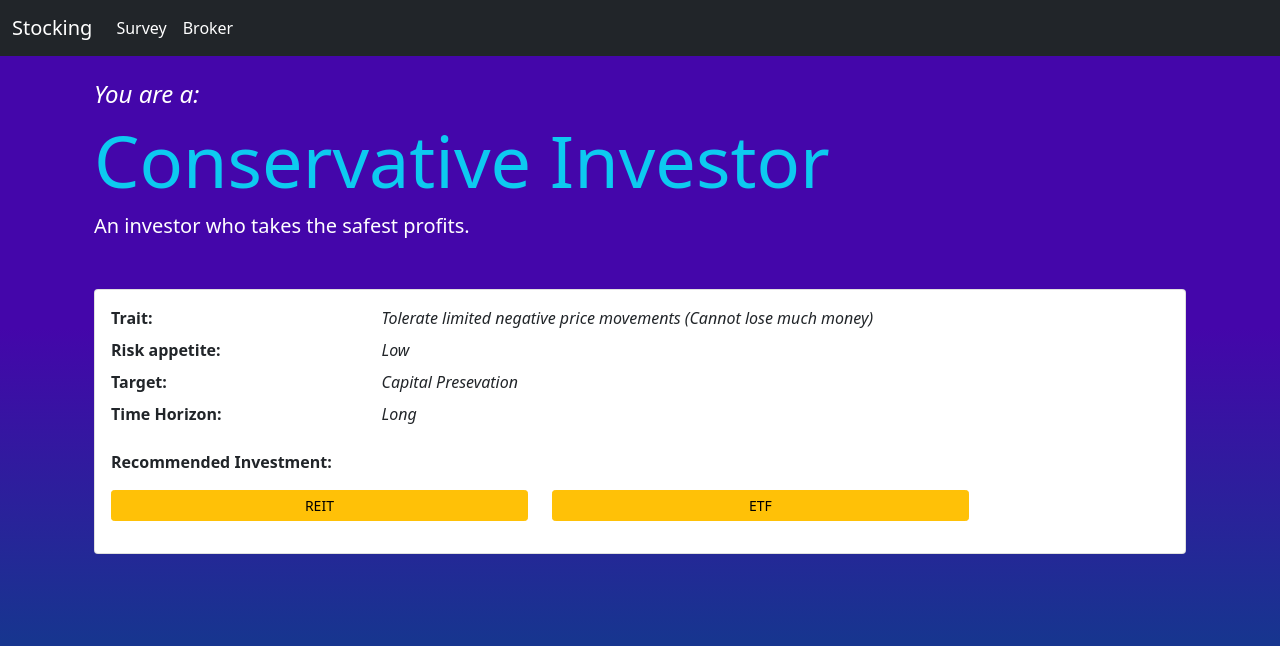
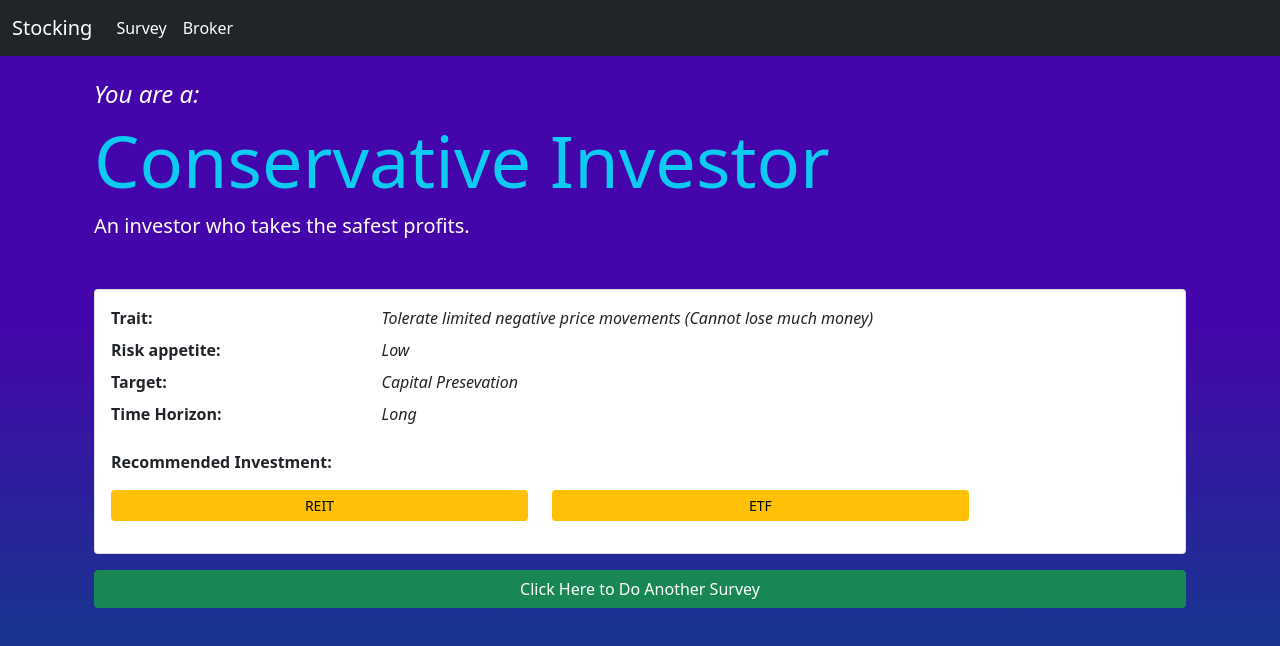
Before and after one commit to ajmal017/stocking, a Vue app: page /result/1 in a window 1280 px wide. Shown: the top 646 px of the page. Built offline with nearby package versions, Linux system fonts and the light colour scheme.

Commit message:
Added survey button

```diff
--- a/src/views/Industry.vue
+++ b/src/views/Industry.vue
@@ -31,7 +31,7 @@
       Click Here to View the Comparison of REIT
     </router-link>
     <router-link class="btn btn-danger open" :to="{name:'Broker'}">
-      Open a trading account to start investing
+      Open a Trading Account to Start Investing
     </router-link>
   </div>
 </template>
--- a/src/views/Result.vue
+++ b/src/views/Result.vue
@@ -43,7 +43,11 @@
       </dl>
     </div>
   </div>
-
+  <div class="d-grid gap-2 py-3 animate__animated animate__fadeInUpBig">
+    <router-link class="btn btn-success " :to="{name:'Survey'}">
+      Click Here to Do Another Survey
+    </router-link>
+  </div>
 </template>
 
 <script>
```
